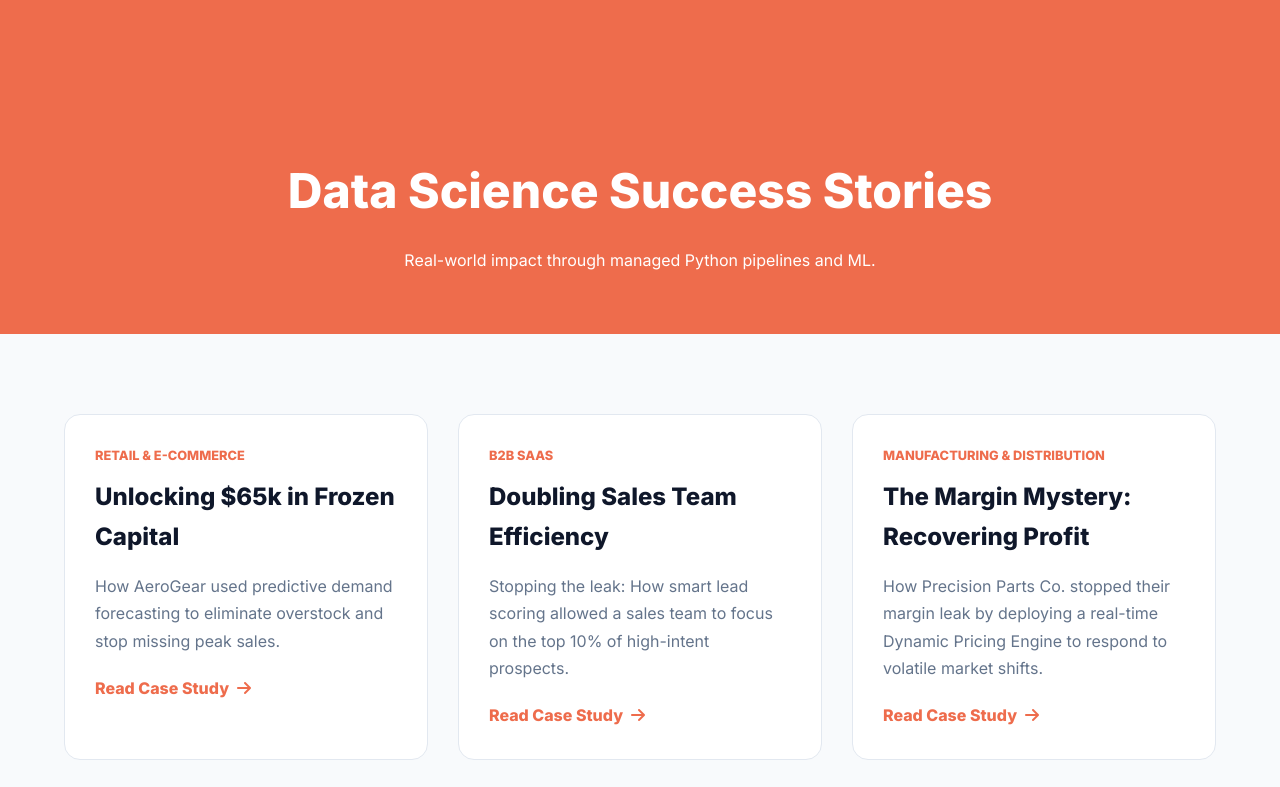
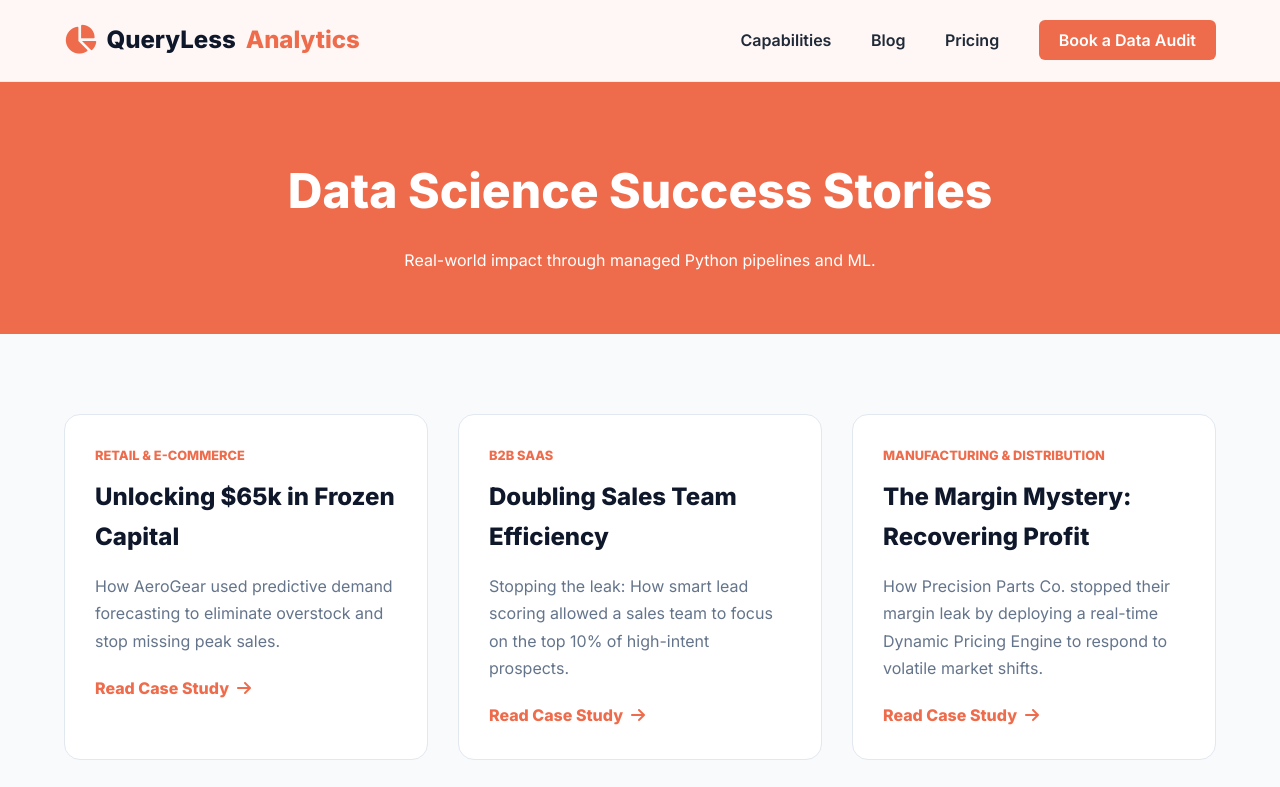
Before and after one commit to akhileshspk/queryless-analytics, a plain HTML site: page blog.html in a window 1280 px wide. Shown: the top 787 px of the page. Drawn offline with Linux system fonts and the light colour scheme.

Commit message:
Update blog.html

```diff
--- a/blog.html
+++ b/blog.html
@@ -52,7 +52,18 @@
     </style>
 </head>
 <body>
-    <div id="nav-placeholder"></div>
+    <nav>
+        <a href="index.html" class="logo">
+            <i class="fa-solid fa-chart-pie"></i>
+            QueryLess<span>Analytics</span>
+        </a>
+        <div class="nav-links">
+            <a href="index.html#services">Capabilities</a>
+            <a href="blog.html">Blog</a>
+            <a href="index.html#pricing">Pricing</a>
+            <a href="index.html#contact" class="btn-nav">Book a Data Audit</a>
+        </div>
+    </nav>
 
     <header class="blog-header">
         <h1>Data Science Success Stories</h1>
@@ -102,12 +113,5 @@
     <footer>
         <p>&copy; 2026 QueryLess Analytics. All rights reserved.</p>
     </footer>
-    <script>
-        fetch('nav.html')
-            .then(response => response.text())
-            .then(data => {
-                document.getElementById('nav-placeholder').innerHTML = data;
-            });
-    </script>
 </body>
 </html>
```
